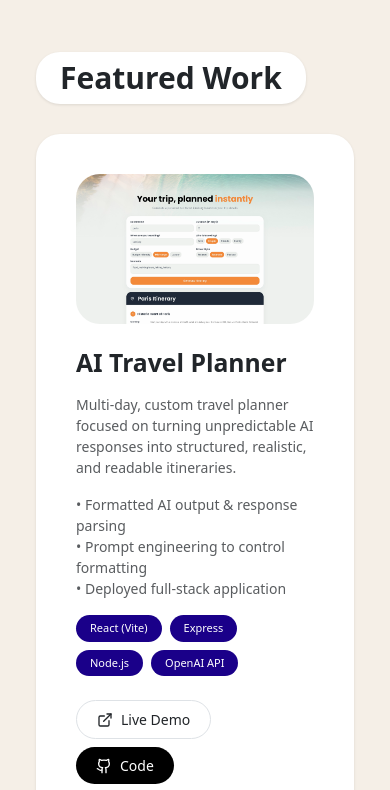
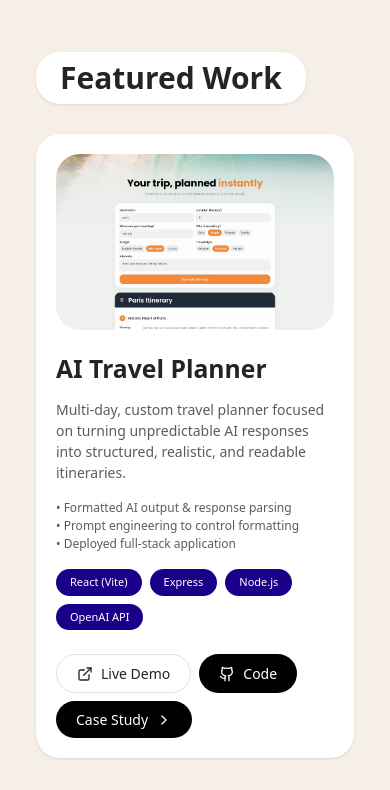
Before and after one commit to aliciabuelow/alicia-portfolio, a React (Vite) app in the folder react-app/: page / in a window 390 px wide. Shown: the part 920-1710 px from the top of the page. Built offline with nearby package versions, Linux system fonts and the light colour scheme.

Commit message:
Adjust spacing, font sizing, responsiveness of project cards

```diff
--- a/react-app/src/data/moreProjects.js
+++ b/react-app/src/data/moreProjects.js
@@ -14,7 +14,7 @@ const moreProjects = [
     },
 {
     preview: shopifyPreviewImg,
-    title: "Molly & Milly - E-commerce Store",
+    title: "Molly & Milly (E-commerce Store)",
     description: "Designed and launched a Shopify storefront to sell original artwork and digital designs, focusing on branding, usability, and real customer experience.",
     features: ["Custom storefront and product page design for visual consistency", "Integrated print-on-demand services for automated fulfilment", "SEO optimization with structured product listings and metadata", "Processed 150+ customer orders"],
     tags: ["Shopify", "Adobe Creative Suite", "SEO", "HTML/CSS"],
--- a/react-app/src/styles/global.css
+++ b/react-app/src/styles/global.css
@@ -182,6 +182,7 @@ body {
 
 .project-feature {
   display: block;
+  font-size: 14px;
 }
 
 .project-tag {
@@ -302,8 +303,16 @@ body {
     margin-bottom: 30px;
   }
 
+  .project-card {
+    padding: 20px;
+  }
+
   .project-links {
     flex-wrap: wrap;
+  }
+
+  .project-feature {
+    font-size: 12px;
   }
 
   .project-tag {
```
